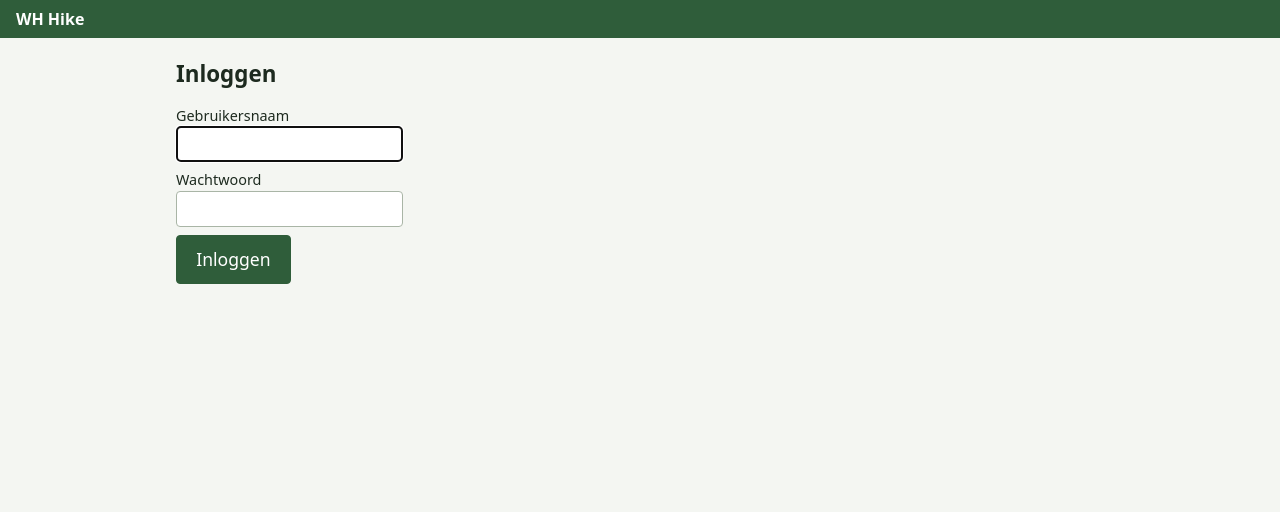
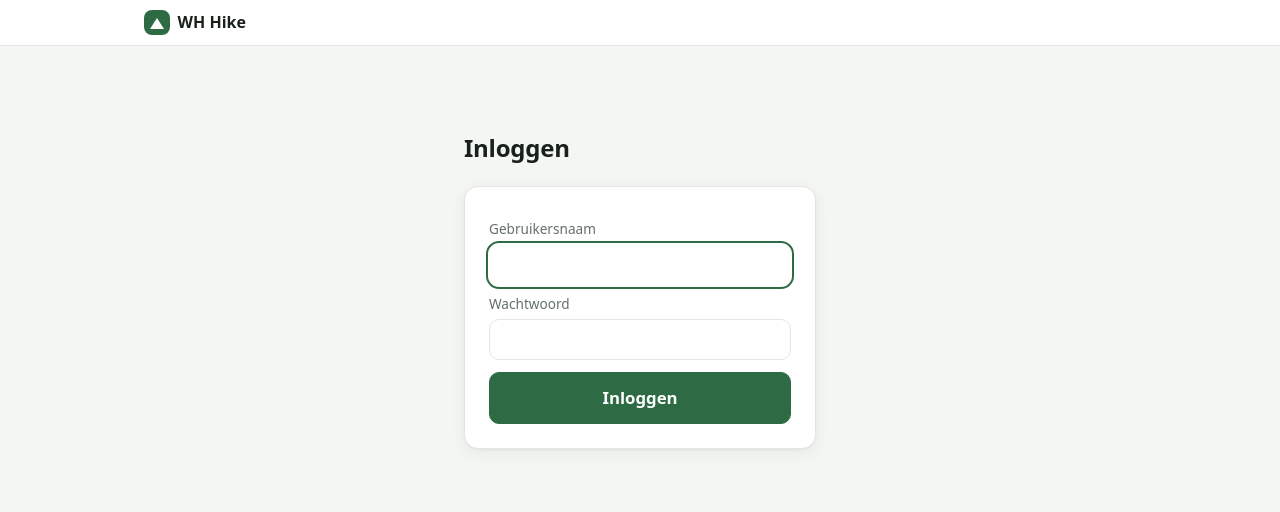
Before and after one commit to JustinBulters/WH-Test, a Flask app: page /inloggen?next=/profiel in a window 1280 px wide. Shown: the top 512 px of the page. Run offline with Flask 3, Linux system fonts and the light colour scheme.

Commit message:
Modern design, dark mode and capitalized categories
New stylesheet with CSS variables, a sticky header with pill navigation,
rounded cards and larger touch targets; still no JavaScript and about
7 KB of CSS. Each user picks light, dark or follow-the-device on a new
profile page (/profiel), which also holds the password change. Existing
databases get the theme column on startup. Category names are shown
capitalized (Junioren, Senioren, Veteranen).

Co-Authored-By: Claude Opus 5.5 <noreply@anthropic.com>
Claude-Session: https://claude.ai/code/session_01UEU2iJnkrxpwkdW3dKmSvK

```diff
--- a/app.py
+++ b/app.py
@@ -59,7 +59,8 @@ CREATE TABLE IF NOT EXISTS users (
     password_hash TEXT NOT NULL,
     role TEXT NOT NULL CHECK (role IN ('admin', 'staff', 'viewer')),
     checkpoint INTEGER,
-    active INTEGER NOT NULL DEFAULT 1
+    active INTEGER NOT NULL DEFAULT 1,
+    theme TEXT NOT NULL DEFAULT 'auto'
 );
 CREATE TABLE IF NOT EXISTS groups (
     id INTEGER PRIMARY KEY,
@@ -125,6 +126,10 @@ def close_db(exc):
 def init_db():
     db = get_db()
     db.executescript(SCHEMA)
+    # Small migrations for databases created by an older version.
+    cols = {r["name"] for r in db.execute("PRAGMA table_info(users)")}
+    if "theme" not in cols:
+        db.execute("ALTER TABLE users ADD COLUMN theme TEXT NOT NULL DEFAULT 'auto'")
     db.commit()
 
 
@@ -274,25 +279,41 @@ def logout():
     return redirect(url_for("login"))
 
 
-@app.route("/wachtwoord", methods=["GET", "POST"])
+THEMES = {"auto": "Zoals mijn apparaat", "light": "Licht", "dark": "Donker"}
+
+
+@app.route("/profiel", methods=["GET", "POST"])
 @login_required()
+def profile():
+    user = current_user()
+    db = get_db()
+    if request.method == "POST":
+        if request.form.get("op") == "theme":
+            theme = request.form.get("theme")
+            if theme in THEMES:
+                db.execute("UPDATE users SET theme = ? WHERE id = ?", (theme, user["id"]))
+                db.commit()
+                audit(f"weergave ingesteld op {theme}")
+                flash("Weergave opgeslagen.", "ok")
+        else:
+            new = request.form.get("new", "")
+            if not check_password_hash(user["password_hash"], request.form.get("old", "")):
+                flash("Huidig wachtwoord klopt niet.", "error")
+            elif len(new) < 8:
+                flash("Nieuw wachtwoord moet minstens 8 tekens hebben.", "error")
+            else:
+                db.execute("UPDATE users SET password_hash = ? WHERE id = ?",
+                           (generate_password_hash(new), user["id"]))
+                db.commit()
+                audit("eigen wachtwoord gewijzigd")
+                flash("Wachtwoord gewijzigd.", "ok")
+        return redirect(url_for("profile"))
+    return render_template("profile.html", THEMES=THEMES)
+
+
+@app.route("/wachtwoord")
 def change_password():
-    if request.method == "POST":
-        user = current_user()
-        new = request.form.get("new", "")
-        if not check_password_hash(user["password_hash"], request.form.get("old", "")):
-            flash("Huidig wachtwoord klopt niet.", "error")
-        elif len(new) < 8:
-            flash("Nieuw wachtwoord moet minstens 8 tekens hebben.", "error")
-        else:
-            db = get_db()
-            db.execute("UPDATE users SET password_hash = ? WHERE id = ?",
-                       (generate_password_hash(new), user["id"]))
-            db.commit()
-            audit("eigen wachtwoord gewijzigd")
-            flash("Wachtwoord gewijzigd.", "ok")
-            return redirect(url_for("index"))
-    return render_template("password.html")
+    return redirect(url_for("profile"))
 
 
 # ---------------------------------------------------------------- overview
--- a/static/style.css
+++ b/static/style.css
@@ -1,31 +1,98 @@
+/* Light by default; dark via the user's profile or the device setting. */
+:root{
+  --bg:#f4f6f3;--surface:#fff;--surface-2:#eef2ec;--text:#18221b;--muted:#647067;
+  --line:#e2e7e0;--brand:#2e6b45;--brand-ink:#fff;--brand-soft:#e3efe6;
+  --amber:#fff3cd;--amber-ink:#7a5a00;--green:#dcf1e2;--green-ink:#1d6b3a;
+  --red:#c2413b;--red-soft:#fbe3e1;--shadow:0 1px 2px rgba(20,30,20,.05),0 4px 16px rgba(20,30,20,.06);
+  color-scheme:light;
+}
+@media (prefers-color-scheme:dark){:root:not([data-theme=light]){
+  --bg:#0f1411;--surface:#171e19;--surface-2:#1f2822;--text:#e7ece8;--muted:#98a59c;
+  --line:#2a342d;--brand:#5fbf82;--brand-ink:#08130c;--brand-soft:#1d3325;
+  --amber:#3a3115;--amber-ink:#f2d27a;--green:#173823;--green-ink:#8fdaa8;
+  --red:#ef6a63;--red-soft:#3a1d1b;--shadow:0 1px 2px rgba(0,0,0,.4);color-scheme:dark}}
+:root[data-theme=dark]{
+  --bg:#0f1411;--surface:#171e19;--surface-2:#1f2822;--text:#e7ece8;--muted:#98a59c;
+  --line:#2a342d;--brand:#5fbf82;--brand-ink:#08130c;--brand-soft:#1d3325;
+  --amber:#3a3115;--amber-ink:#f2d27a;--green:#173823;--green-ink:#8fdaa8;
+  --red:#ef6a63;--red-soft:#3a1d1b;--shadow:0 1px 2px rgba(0,0,0,.4);color-scheme:dark}
+
 *{box-sizing:border-box}
-body{margin:0;font:16px/1.4 system-ui,sans-serif;color:#1d2a1f;background:#f4f6f2}
-header{background:#2f5d3a;color:#fff;padding:.5rem 1rem;display:flex;flex-wrap:wrap;gap:.25rem 1rem;align-items:center}
-header a,header button{color:#fff;text-decoration:none;background:none;border:0;font:inherit;cursor:pointer;padding:.25rem 0}
-header strong{margin-right:auto}
-main{max-width:60rem;margin:0 auto;padding:1rem}
-h1{font-size:1.4rem;margin:.25rem 0 1rem}
-h2{font-size:1.15rem;margin:1.5rem 0 .5rem}
-table{border-collapse:collapse;width:100%;background:#fff}
-th,td{text-align:left;padding:.45rem .5rem;border-bottom:1px solid #dde3da;vertical-align:top}
-th{background:#e8ede5;font-weight:600}
+html{-webkit-text-size-adjust:100%}
+body{margin:0;font:16px/1.5 system-ui,-apple-system,"Segoe UI",Roboto,sans-serif;color:var(--text);background:var(--bg)}
+a{color:var(--brand)}
+h1{font-size:1.5rem;letter-spacing:-.01em;margin:.25rem 0 1.25rem}
+h2{font-size:1.1rem;margin:2rem 0 .75rem}
+h3{font-size:.8rem;text-transform:uppercase;letter-spacing:.06em;color:var(--muted);margin:1.5rem 0 .6rem}
+h1 small,.sub{font-size:.9rem;font-weight:500;color:var(--muted)}
+
+/* Header */
+.top{position:sticky;top:0;z-index:5;background:var(--surface);border-bottom:1px solid var(--line)}
+.top-in{max-width:64rem;margin:0 auto;padding:.6rem 1rem;display:flex;align-items:center;gap:.75rem}
+.brand{font-weight:700;color:var(--text);text-decoration:none;display:flex;align-items:center;gap:.5rem;white-space:nowrap}
+.brand i{width:1.6rem;height:1.6rem;border-radius:8px;background:var(--brand);display:inline-block;position:relative}
+.brand i:after{content:"";position:absolute;inset:.45rem .35rem .4rem;border-left:.45rem solid transparent;border-right:.45rem solid transparent;border-bottom:.7rem solid var(--brand-ink)}
+.me{margin-left:auto;display:flex;align-items:center;gap:.25rem}
+nav{max-width:64rem;margin:0 auto;padding:0 .75rem .5rem;display:flex;gap:.25rem;overflow-x:auto;scrollbar-width:none}
+nav::-webkit-scrollbar{display:none}
+nav a,.me a{padding:.4rem .75rem;border-radius:999px;color:var(--muted);text-decoration:none;font-weight:500;font-size:.95rem;white-space:nowrap}
+nav a:hover,.me a:hover{background:var(--surface-2);color:var(--text)}
+nav a.on{background:var(--brand-soft);color:var(--brand)}
+
+main{max-width:64rem;margin:0 auto;padding:1.25rem 1rem 3rem}
+
+/* Surfaces */
+.panel,.wrap,fieldset{background:var(--surface);border:1px solid var(--line);border-radius:14px;box-shadow:var(--shadow)}
+.panel,fieldset{padding:1rem 1.1rem;margin:0 0 1rem}
+fieldset legend{float:left;width:100%;padding:0;margin:0 0 .75rem;font-weight:650;font-size:1rem}
+fieldset legend+*{clear:both}
 .wrap{overflow-x:auto}
-input,select,textarea,button{font:inherit;padding:.45rem .55rem;border:1px solid #a9b5a6;border-radius:4px;background:#fff}
-textarea{width:100%}
-button,.btn{background:#2f5d3a;color:#fff;border-color:#2f5d3a;cursor:pointer;text-decoration:none;display:inline-block;border-radius:4px;padding:.45rem .8rem}
-button.big{font-size:1.1rem;padding:.7rem 1.2rem}
-button.alt{background:#fff;color:#2f5d3a}
-button.danger{background:#a33;border-color:#a33}
+table{border-collapse:collapse;width:100%}
+th,td{text-align:left;padding:.7rem .9rem;border-bottom:1px solid var(--line);vertical-align:top}
+tr:last-child td{border-bottom:0}
+th{font-size:.78rem;text-transform:uppercase;letter-spacing:.05em;color:var(--muted);font-weight:600;background:var(--surface-2)}
+td a{font-weight:600;text-decoration:none}
+
+.grid{display:grid;grid-template-columns:repeat(auto-fill,minmax(9rem,1fr));gap:.6rem}
+.card{background:var(--surface);border:1px solid var(--line);border-radius:14px;padding:.9rem 1rem;color:inherit;text-decoration:none;display:block;box-shadow:var(--shadow);transition:transform .12s,border-color .12s}
+.card:hover{transform:translateY(-2px);border-color:var(--brand)}
+.card b{font-size:1.15rem;display:block;margin-bottom:.4rem}
+
+/* Forms */
+input,select,textarea{font:inherit;color:var(--text);background:var(--surface);padding:.55rem .7rem;border:1px solid var(--line);border-radius:10px;min-height:2.6rem}
+input:focus,select:focus,textarea:focus{outline:2px solid var(--brand);outline-offset:1px;border-color:transparent}
+button,.btn{font:inherit;font-weight:600;background:var(--brand);color:var(--brand-ink);border:1px solid var(--brand);border-radius:10px;padding:.55rem 1rem;min-height:2.6rem;cursor:pointer;text-decoration:none;display:inline-flex;align-items:center;gap:.4rem;transition:filter .12s}
+button:hover{filter:brightness(1.08)}
+button.big{font-size:1.05rem;padding:.75rem 1.3rem;min-height:3.1rem}
+button.alt{background:transparent;color:var(--brand)}
+button.danger{background:transparent;color:var(--red);border-color:var(--red)}
+button.ghost{background:transparent;color:var(--muted);border-color:transparent;font-weight:500}
 form.inline{display:inline}
-.grid{display:grid;grid-template-columns:repeat(auto-fill,minmax(9rem,1fr));gap:.6rem}
-.card{background:#fff;border:1px solid #dde3da;border-radius:6px;padding:.7rem;color:inherit;text-decoration:none;display:block}
-.card b{font-size:1.2rem}
-.muted{color:#5f6d5c;font-size:.9rem}
-.flash{padding:.6rem .8rem;border-radius:4px;margin-bottom:.8rem}
-.flash.ok{background:#dff0d8}.flash.error{background:#f6d6d6}
-.tag{display:inline-block;padding:0 .4rem;border-radius:3px;font-size:.85rem;background:#e8ede5}
-.tag.in{background:#fff2c2}.tag.out{background:#cfe9d2}
-.note{background:#fff8e1;border-left:3px solid #e0b400;padding:.2rem .5rem;display:block;margin-top:.2rem}
-.row{display:flex;flex-wrap:wrap;gap:.5rem;align-items:end;margin:.5rem 0}
-.row label{display:flex;flex-direction:column;font-size:.9rem}
-fieldset{border:1px solid #dde3da;background:#fff;border-radius:6px;margin:0 0 .8rem;padding:.6rem .8rem}
+.row{display:flex;flex-wrap:wrap;gap:.75rem;align-items:end;margin:.5rem 0}
+.row label{display:flex;flex-direction:column;gap:.3rem;font-size:.85rem;color:var(--muted);font-weight:500}
+.row label input,.row label select{color:var(--text)}
+.actions{display:flex;flex-wrap:wrap;gap:.5rem;margin-top:.75rem}
+.choice{display:flex;gap:.5rem;flex-wrap:wrap}
+.choice label{flex:1 1 8rem;border:1px solid var(--line);border-radius:12px;padding:.7rem .9rem;cursor:pointer;display:flex;gap:.5rem;align-items:center;font-weight:500}
+.choice label:has(input:checked){border-color:var(--brand);background:var(--brand-soft)}
+.choice input{min-height:0;accent-color:var(--brand)}
+
+/* Bits */
+.muted{color:var(--muted);font-size:.9rem}
+.flash{padding:.75rem 1rem;border-radius:12px;margin-bottom:1rem;font-weight:500}
+.flash.ok{background:var(--green);color:var(--green-ink)}
+.flash.error{background:var(--red-soft);color:var(--red)}
+.tag{display:inline-block;padding:.15rem .6rem;border-radius:999px;font-size:.8rem;font-weight:600;background:var(--surface-2);color:var(--muted);white-space:nowrap}
+.tag.in{background:var(--amber);color:var(--amber-ink)}
+.tag.out{background:var(--green);color:var(--green-ink)}
+.note{background:var(--amber);color:var(--amber-ink);border-radius:8px;padding:.2rem .55rem;display:inline-block;margin-top:.3rem;font-size:.88rem}
+.stamp{display:grid;grid-template-columns:1fr 1fr;gap:.75rem;margin-bottom:.9rem}
+.stamp div{background:var(--surface-2);border-radius:10px;padding:.6rem .8rem}
+.stamp b{display:block;font-size:1.2rem}
+ul.people{list-style:none;padding:0;margin:0}
+ul.people li{padding:.55rem 0;border-bottom:1px solid var(--line)}
+ul.people li:last-child{border-bottom:0}
+.login{max-width:22rem;margin:8vh auto 0}
+.login .panel{padding:1.5rem}
+.login input{width:100%}
+.login .row label{width:100%}
--- a/templates/base.html
+++ b/templates/base.html
@@ -1,27 +1,37 @@
 <!doctype html>
-<html lang="nl">
+<html lang="nl" data-theme="{{ me.theme if me else 'auto' }}">
 <head>
 <meta charset="utf-8">
 <meta name="viewport" content="width=device-width, initial-scale=1">
-<title>{% block title %}Hike{% endblock %} · WH</title>
+<meta name="theme-color" content="#2e6b45">
+<title>{% block title %}Hike{% endblock %} · WH Hike</title>
 <link rel="stylesheet" href="{{ url_for('static', filename='style.css') }}">
 </head>
 <body>
-<header>
-  <strong>WH Hike</strong>
+{% set ep = request.endpoint %}
+<header class="top">
+  <div class="top-in">
+    <a class="brand" href="{{ url_for('index') }}"><i></i>WH Hike</a>
+    {% if me %}
+    <div class="me">
+      <a href="{{ url_for('profile') }}" {% if ep == 'profile' %}class="on"{% endif %}>{{ me.username }}</a>
+      <form class="inline" method="post" action="{{ url_for('logout') }}"><input type="hidden" name="csrf" value="{{ csrf }}"><button class="ghost">Uitloggen</button></form>
+    </div>
+    {% endif %}
+  </div>
   {% if me %}
-    {% if me.role == 'staff' and me.checkpoint %}<a href="{{ url_for('checkpoint', cp=me.checkpoint) }}">Checkpoint {{ me.checkpoint }}</a>{% endif %}
+  <nav>
+    {% if me.role == 'staff' and me.checkpoint %}<a href="{{ url_for('checkpoint', cp=me.checkpoint) }}" class="on">Checkpoint {{ me.checkpoint }}</a>{% endif %}
     {% if me.role in ('admin', 'viewer') %}
-      <a href="{{ url_for('index') }}">Overzicht</a>
-      <a href="{{ url_for('groups') }}">Groepen</a>
-      <a href="{{ url_for('results') }}">Uitslag</a>
+      <a href="{{ url_for('index') }}" {% if ep == 'index' %}class="on"{% endif %}>Overzicht</a>
+      <a href="{{ url_for('groups') }}" {% if ep in ('groups', 'group_edit') %}class="on"{% endif %}>Groepen</a>
+      <a href="{{ url_for('results') }}" {% if ep == 'results' %}class="on"{% endif %}>Uitslag</a>
     {% endif %}
     {% if me.role == 'admin' %}
-      <a href="{{ url_for('users') }}">Gebruikers</a>
-      <a href="{{ url_for('audit_log') }}">Logboek</a>
+      <a href="{{ url_for('users') }}" {% if ep == 'users' %}class="on"{% endif %}>Gebruikers</a>
+      <a href="{{ url_for('audit_log') }}" {% if ep == 'audit_log' %}class="on"{% endif %}>Logboek</a>
     {% endif %}
-    <a href="{{ url_for('change_password') }}" title="Wachtwoord wijzigen">{{ me.username }}</a>
-    <form class="inline" method="post" action="{{ url_for('logout') }}"><input type="hidden" name="csrf" value="{{ csrf }}"><button>Uitloggen</button></form>
+  </nav>
   {% endif %}
 </header>
 <main>
--- a/templates/checkpoint.html
+++ b/templates/checkpoint.html
@@ -1,11 +1,11 @@
 {% extends "base.html" %}{% block title %}CP {{ cp }}{% endblock %}
 {% block content %}
-<h1>Checkpoint {{ cp }} <span class="muted">· dag {{ CHECKPOINTS[cp] }}</span></h1>
+<h1>Checkpoint {{ cp }} <small>· dag {{ CHECKPOINTS[cp] }}</small></h1>
 <div class="wrap"><table>
 <tr><th>Groep</th><th>Nummers</th><th>Status</th><th></th></tr>
 {% for g in groups %}
 <tr>
-  <td><a href="{{ url_for('checkpoint_group', cp=cp, gid=g.id) }}">{{ g.name }}</a><br><span class="muted">{{ g.category }}</span></td>
+  <td><a href="{{ url_for('checkpoint_group', cp=cp, gid=g.id) }}">{{ g.name }}</a><br><span class="muted">{{ g.category|capitalize }}</span></td>
   <td>{{ g.numbers or '–' }}</td>
   <td>
     {% if g.checkout_at %}<span class="tag out">uit {{ g.checkout_at|localtime('%H:%M') }}</span>
--- a/templates/group_edit.html
+++ b/templates/group_edit.html
@@ -1,7 +1,7 @@
 {% extends "base.html" %}{% block title %}{{ group.name }}{% endblock %}
 {% block content %}
 <p><a href="{{ url_for('groups') }}">← Groepen</a></p>
-<h1>{{ group.name }} <span class="muted">· {{ group.category }} ({{ CATEGORIES[group.category][0] }}–{{ CATEGORIES[group.category][1] }})</span></h1>
+<h1>{{ group.name }} <small>· {{ group.category|capitalize }} ({{ CATEGORIES[group.category][0] }}–{{ CATEGORIES[group.category][1] }})</small></h1>
 
 {% for h in hikers %}
 <fieldset>
--- a/templates/groups.html
+++ b/templates/groups.html
@@ -2,10 +2,10 @@
 {% block content %}
 <h1>Groepen en wandelaars</h1>
 {% if me.role == 'admin' %}
-<form method="post" class="row">
+<form method="post" class="row panel">
   <input type="hidden" name="csrf" value="{{ csrf }}">
   <label>Groepsnaam<input name="name" required></label>
-  <label>Categorie<select name="category">{% for c, r in CATEGORIES.items() %}<option value="{{ c }}">{{ c }} ({{ r[0] }}–{{ r[1] }})</option>{% endfor %}</select></label>
+  <label>Categorie<select name="category">{% for c, r in CATEGORIES.items() %}<option value="{{ c }}">{{ c|capitalize }} ({{ r[0] }}–{{ r[1] }})</option>{% endfor %}</select></label>
   <button>Groep toevoegen</button>
 </form>
 {% endif %}
--- a/templates/index.html
+++ b/templates/index.html
@@ -6,7 +6,7 @@
 <tr><th>Groep</th><th>Nummers</th><th>Laatst gezien</th></tr>
 {% for g in where %}
 <tr>
-  <td>{{ g.name }}<br><span class="muted">{{ g.category }}</span></td>
+  <td>{{ g.name }}<br><span class="muted">{{ g.category|capitalize }}</span></td>
   <td>{{ g.numbers or '–' }}</td>
   <td>
     {% if g.checkout_at %}<span class="tag out">onderweg na CP {{ g.checkpoint }}</span><br><span class="muted">vertrokken {{ g.checkout_at|localtime }}</span>
@@ -24,7 +24,7 @@
 <div class="grid">
   {% for cp, d in CHECKPOINTS.items() if d == day %}
   <a class="card" href="{{ url_for('checkpoint', cp=cp) }}">
-    <b>CP {{ cp }}</b><br>
+    <b>CP {{ cp }}</b>
     <span class="tag in">{{ stats[cp].in }} aanwezig</span>
     <span class="tag out">{{ stats[cp].out }} vertrokken</span>
   </a>
--- a/templates/login.html
+++ b/templates/login.html
@@ -1,10 +1,12 @@
 {% extends "base.html" %}{% block title %}Inloggen{% endblock %}
 {% block content %}
+<div class="login">
 <h1>Inloggen</h1>
-<form method="post">
+<form method="post" class="panel">
   <input type="hidden" name="csrf" value="{{ csrf }}">
   <div class="row"><label>Gebruikersnaam<input name="username" autocomplete="username" autocapitalize="none" required autofocus></label></div>
   <div class="row"><label>Wachtwoord<input name="password" type="password" autocomplete="current-password" required></label></div>
-  <button class="big">Inloggen</button>
+  <div class="actions"><button class="big" style="width:100%;justify-content:center">Inloggen</button></div>
 </form>
+</div>
 {% endblock %}
```
Also changed, not shown: templates/group_scores.html (+14 -7 lines), templates/password.html (deleted, +0 -10 lines), templates/profile.html (added, +29 -0 lines), tests/test_app.py (+25 -1 lines).
